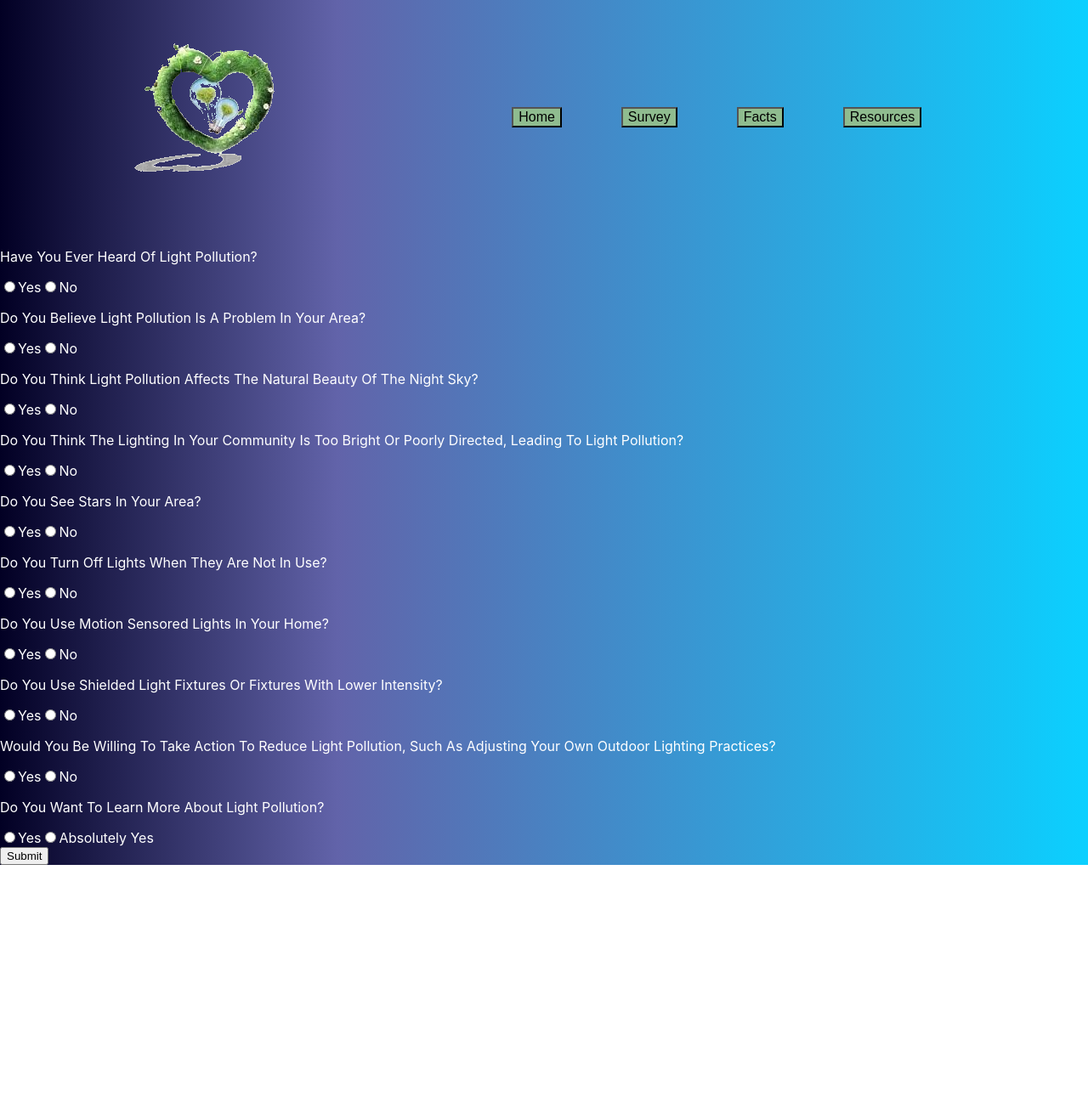
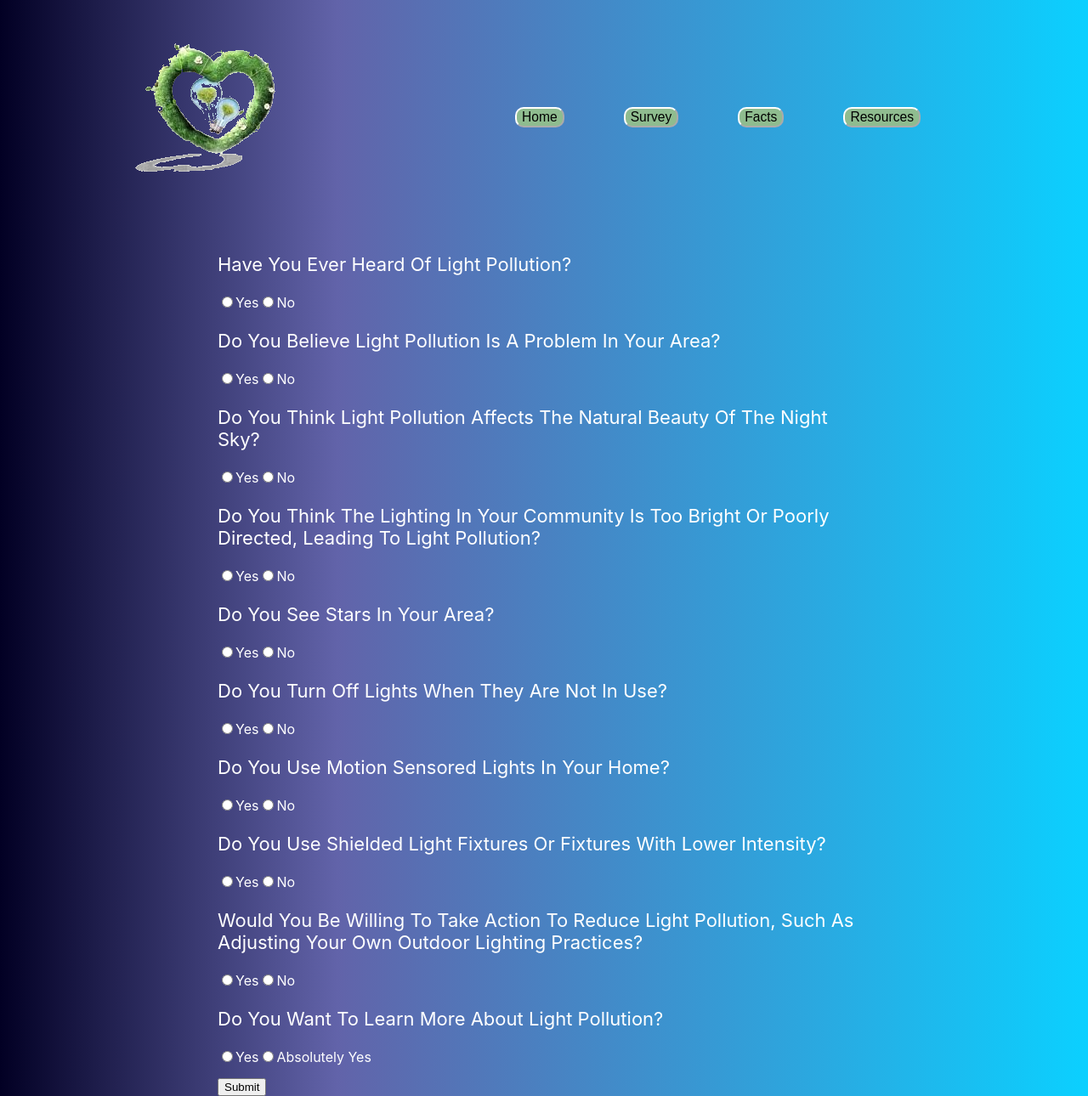
Before and after one commit to Tech-Kat/Climate-Hackathon, a React (Create React App) app: page /survey in a window 1280 px wide. Shown: the whole page at 85% size. Before the commit the page ends 1018 px from the top, so only its background shows below. Built offline with nearby package versions, Linux system fonts and the light colour scheme.

Commit message:
couple css changes

```diff
--- a/src/App.css
+++ b/src/App.css
@@ -66,6 +66,24 @@ color:white;
   padding: 30px 30px;
   font-size: 22px;
  }
+ .centered{
+  margin:0 auto;
+ }
+ .a-center{
+  align-content: center;
+ }
+ form p {
+  font-size: 22px;
+ }
+ .nav-btn{
+  border-radius: 10px;
+  font-size: 13px;
+  border-color: white;
+
+ }
+ .m-top{
+  margin-top: 15px;
+ }
 
 @keyframes App-logo-spin {
   from {
--- a/src/Pages/Resources.jsx
+++ b/src/Pages/Resources.jsx
@@ -2,7 +2,8 @@ import React from 'react'
 
 const Resources = () => {
   return (
-    <div>
+    <div className='default-grid a-center'>
+    <div className='column-2 centered'>
       <h1>Resources</h1>
       <h2>Light Pollution Is Completely Reversible!</h2>
       <img src='https://www.noaa.gov/sites/default/files/styles/landscape_width_1275/public/legacy/image/2019/Jun/Dollhouse%20Rock%2C%20Canyonlands%20National%20Park_lg2.jpg' alt='night sky before light pollution' width="400px" height="200px"/>
@@ -48,6 +49,7 @@ const Resources = () => {
   </p>
   <p><a href='https://www.astronomerswithoutborders.org/get-involved/support-us' target="#">https://www.astronomerswithoutborders.org/get-involved/support-us</a></p>
     </div>
+    </div>
   )
 }
 
--- a/src/Pages/Survey.jsx
+++ b/src/Pages/Survey.jsx
@@ -27,7 +27,8 @@ const Survey = () => {
   }
 
   return (
-    <div>
+    <div className="default-grid">
+      <div className="column-2 centered">
       <form onSubmit={(e) => handleSubmit(e)}>
         <p>Have You Ever Heard Of Light Pollution?</p>
         <input
@@ -231,9 +232,10 @@ const Survey = () => {
         <label for="q10n">Absolutely Yes</label>
 
         <div>
-          <button type="submit">Submit</button>
+          <button type="submit" className="m-top">Submit</button>
         </div>
       </form>
+      </div>
     </div>
   );
 };
```
